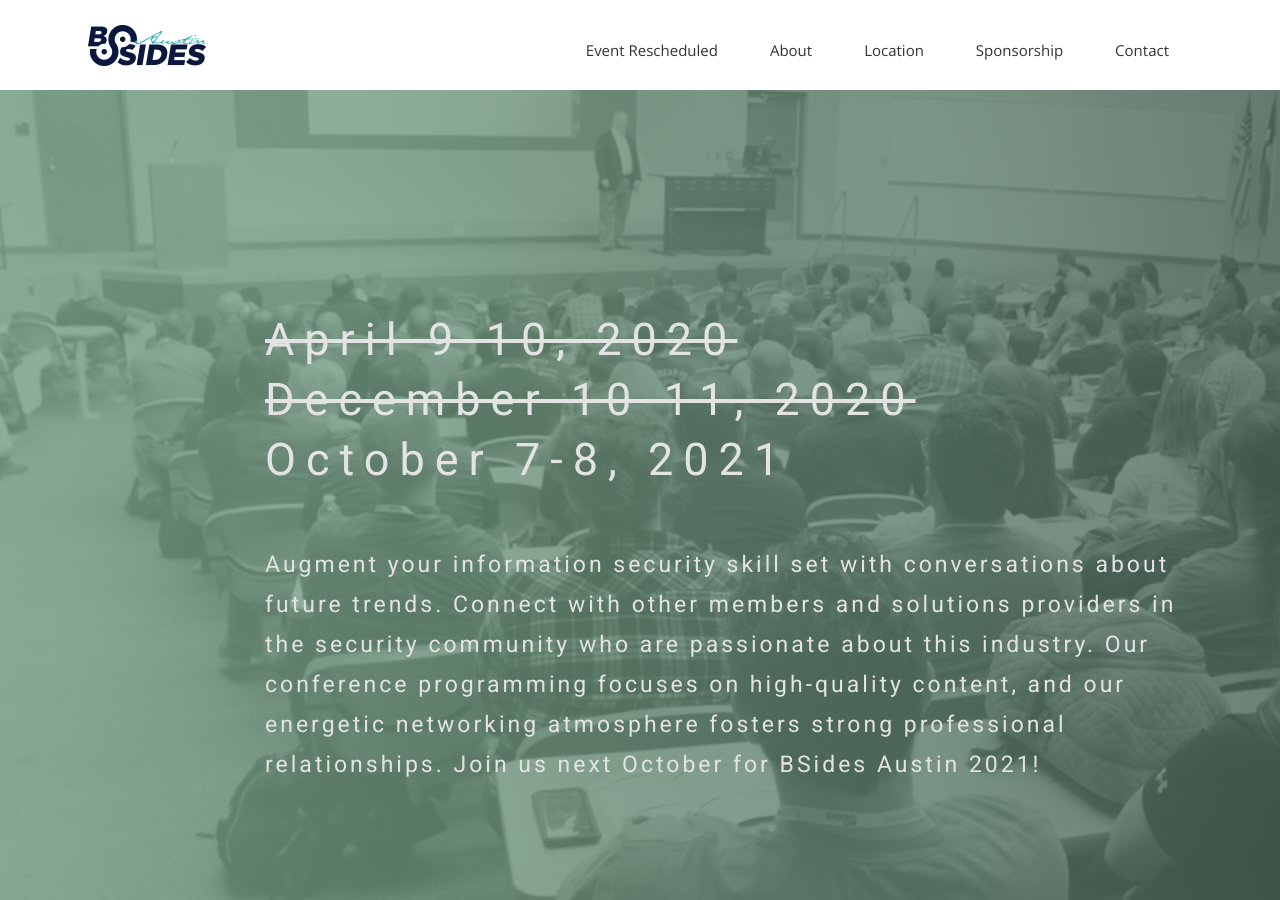
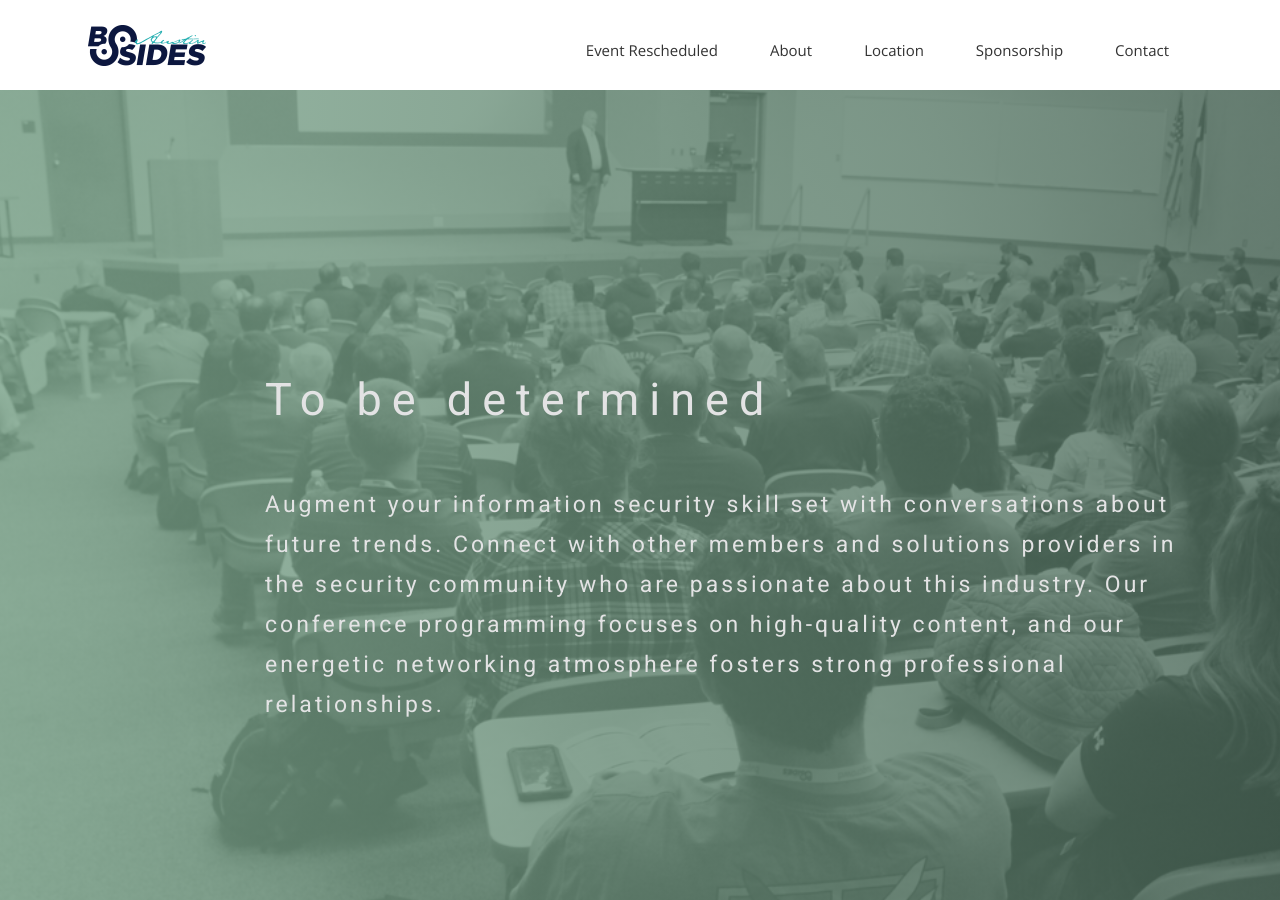
Before and after one commit to bsidesaustin/test, a Jekyll site: the page built from index.html, in a window 1280 px wide and 900 px high. Built offline with Jekyll 4.4.1, drawn with Linux system fonts in a browser that asks for light colours; nearby versions of some CDN libraries; some web fonts are replaced.

Commit message:
Update index.html

```diff
--- a/index.html
+++ b/index.html
@@ -10,8 +10,8 @@
     <div class="row">
       <div class="col-md-10 col-md-offset-2">
         <div class="block">
-          <h1 class="animated fadeInUp"><strike>April 9-10, 2020</strike><br><strike>December 10-11, 2020</strike><br>October 7-8, 2021</h1>
-          <p>Augment your information security skill set with conversations about future trends. Connect with other members and solutions providers in the security community who are passionate about this industry. Our conference programming focuses on high-quality content, and our energetic networking atmosphere fosters strong professional relationships. Join us next October for BSides Austin 2021!</p>
+          <h1 class="animated fadeInUp"><br>To be determined</h1>
+          <p>Augment your information security skill set with conversations about future trends. Connect with other members and solutions providers in the security community who are passionate about this industry. Our conference programming focuses on high-quality content, and our energetic networking atmosphere fosters strong professional relationships.</p>
 
         </div>
       </div>
```
